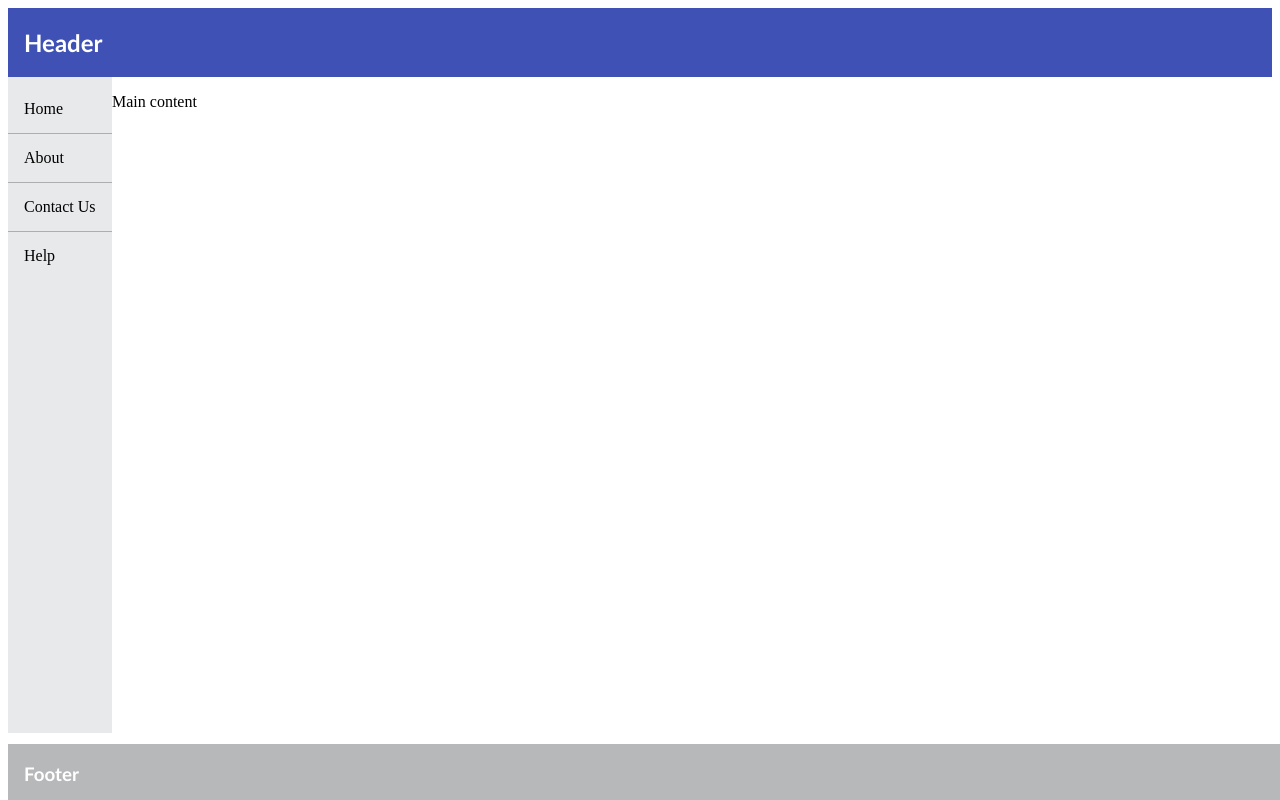
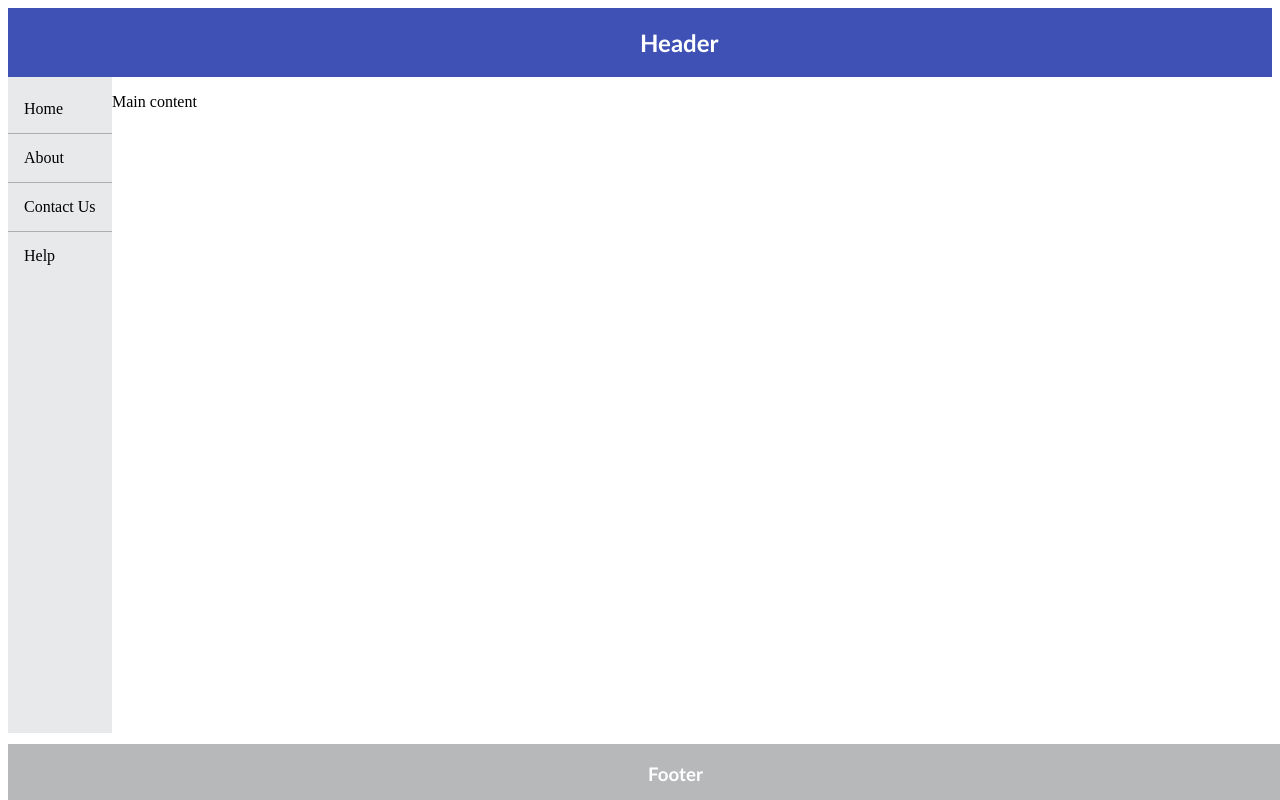
Before and after one commit to abhisaa/angular-ivy-r2qwms, an Angular app: page / in a window 1280 px wide. Built offline with nearby package versions, Linux system fonts and the light colour scheme.

Commit message:
2 files modified

```diff
--- a/src/app/components/footer/footer.component.html
+++ b/src/app/components/footer/footer.component.html
@@ -4,7 +4,7 @@
       <!-- <button mat-icon-button>
       <mat-icon>menu</mat-icon>
     </button> -->
-      <h3>Footer</h3>
+      <h3 style="margin-left: 50%">Footer</h3>
     </mat-toolbar-row>
   </mat-toolbar>
 </div>
--- a/src/app/components/header/header.component.html
+++ b/src/app/components/header/header.component.html
@@ -4,7 +4,7 @@
       <!-- <button mat-icon-button>
       <mat-icon>menu</mat-icon>
     </button> -->
-      <h2>Header</h2>
+      <h2 style="margin-left: 50%">Header</h2>
     </mat-toolbar-row>
   </mat-toolbar>
 </div>
```
